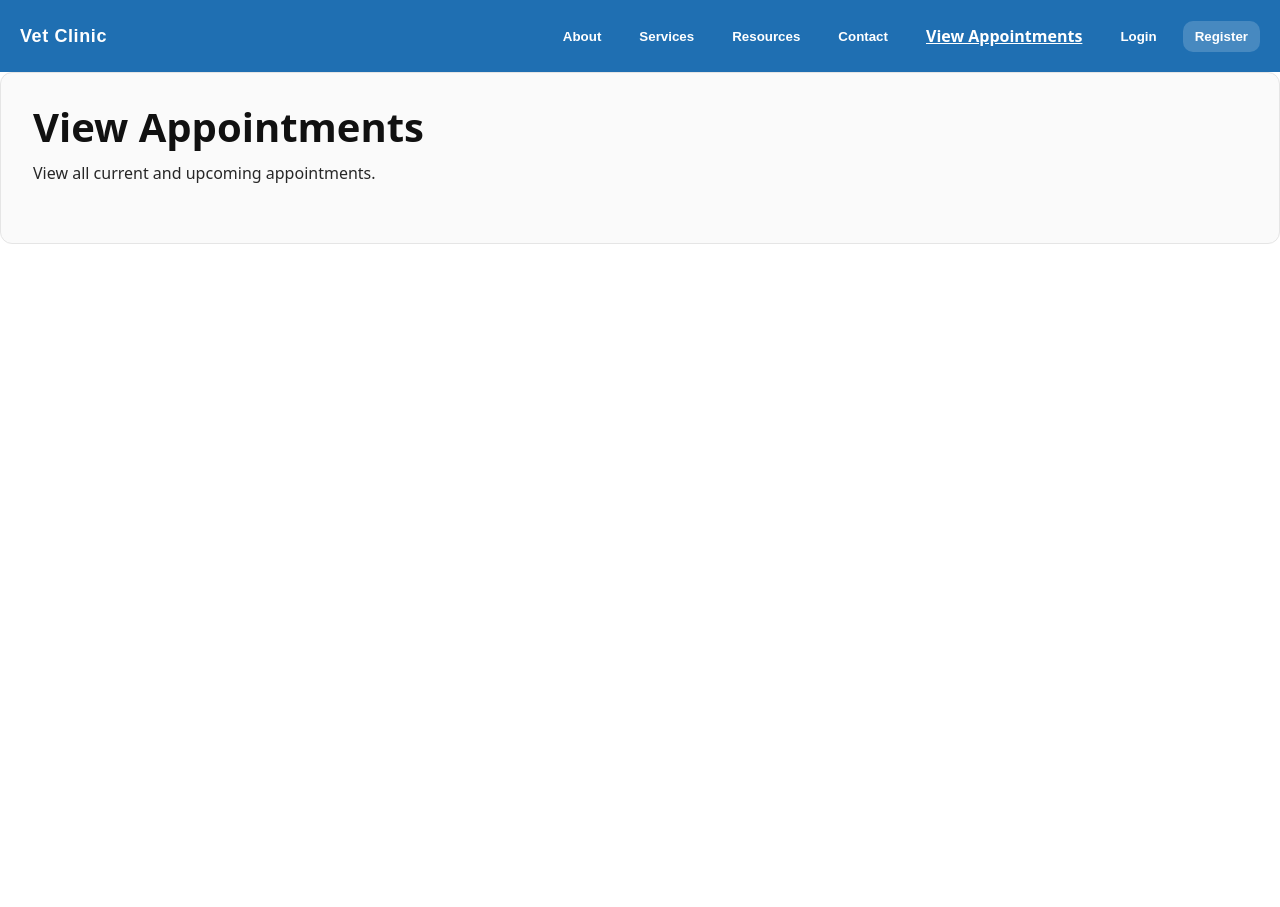
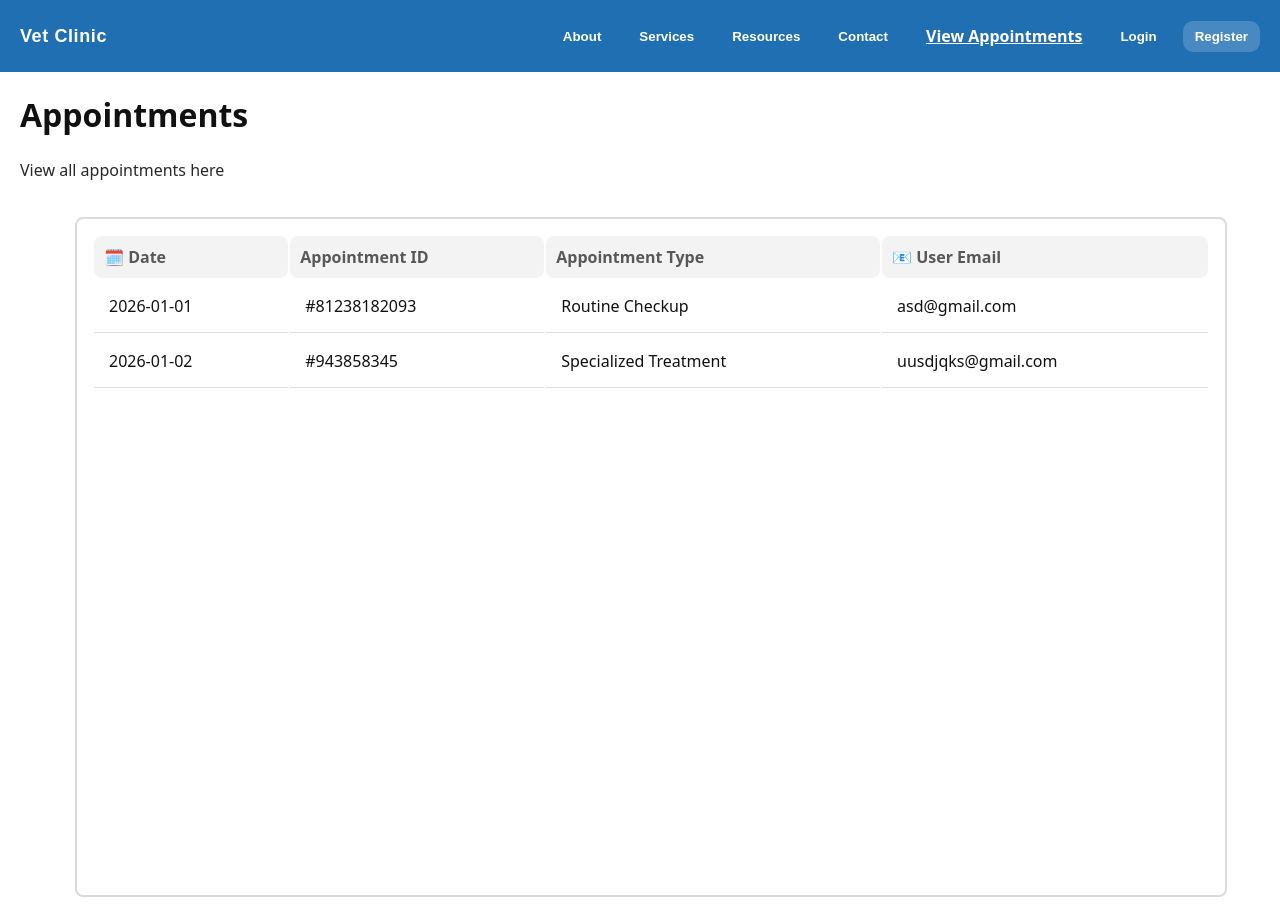
Before and after one commit to kc-frost/vet-clinic, a React (Vite) app in the folder frontend/: page /viewappointments in a window 1280 px wide. Before the commit the page ends 800 px from the top, so only its background shows below. Built offline with nearby package versions, Linux system fonts and the light colour scheme.

Commit message:
Create tentative visual style of ViewAppointments

```diff
--- a/frontend/src/pages/public/ViewAppointments.tsx
+++ b/frontend/src/pages/public/ViewAppointments.tsx
@@ -1,15 +1,41 @@
-import "../../styles/home.css";
+import { useState, useEffect, useMemo } from "react";
+
+import type { Appointment } from "../../types/appointment";
+
+
+// styles
+import "../../styles/appointments.css";
 
 export default function Appointments() {
   return (
-    <div className="appointments">
-      <div className="appointmentsInner">
-        <section className="hero">
-          <h1 className="title">View Appointments</h1>
-          <p className="subtitle">
-            View all current and upcoming appointments.
-          </p>
-        </section>
+    <div className="centered">
+      <h1>
+        Appointments
+      </h1>
+      <p className="subtitle">
+        View all appointments here
+      </p>
+      <div className="box">
+        <table>
+          <tr>
+            <th> 🗓️ Date </th>
+            <th> Appointment ID</th>
+            <th> Appointment Type</th>
+            <th> 📧 User Email </th>
+          </tr>
+          <tr>
+            <td> 2026-01-01 </td>
+            <td> #81238182093 </td>
+            <td> Routine Checkup </td>
+            <td> asd@gmail.com </td>
+          </tr>
+          <tr>
+            <td> 2026-01-02 </td>
+            <td> #943858345 </td>
+            <td> Specialized Treatment </td>
+            <td> uusdjqks@gmail.com </td>
+          </tr>
+        </table>
       </div>
     </div>
   );
--- a/frontend/src/styles/Appointments.css
+++ b/frontend/src/styles/Appointments.css
@@ -1,11 +1,55 @@
-.appointments {
-  min-height: calc(100vh - 120px);
-  padding: 48px 16px;
+/* Page Styling*/
+
+.centered {
   display: flex;
+  flex-direction: column;
   justify-content: center;
 }
 
-.appointmentsInner {
+/* applied ONLY to .centered's direct children */
+.centered > h1,
+.centered > p {
+  margin-left: 20px;
+}
+
+.box {
+  background-color: #FFFFFF;
+  min-height: calc(100vh - 120px);
+  border: 2px solid #DBDBDB;
+  border-radius: 8px;
+  padding: 15px;
+  margin: 10px 75px;
   width: 100%;
-  max-width: 900px;
+  max-width: 90%;
 }
+
+/* Table Styling */
+/*
+TR = "Table Row"
+TH = "Table Header
+TD = "Table Data"
+*/
+
+table {
+  width: 100%;
+}
+
+tr:hover {
+  background-color: #D6EEEE;
+}
+
+th {
+  color: #585858;
+  background-color:#f3f3f3;
+  padding: 10px;
+  text-align: left;
+  vertical-align: middle;
+  border-radius: 8px;
+}
+
+td {
+  border-bottom: 1px solid #ddd;
+  text-align: left;
+  vertical-align: middle;
+  padding: 15px;
+}
```
